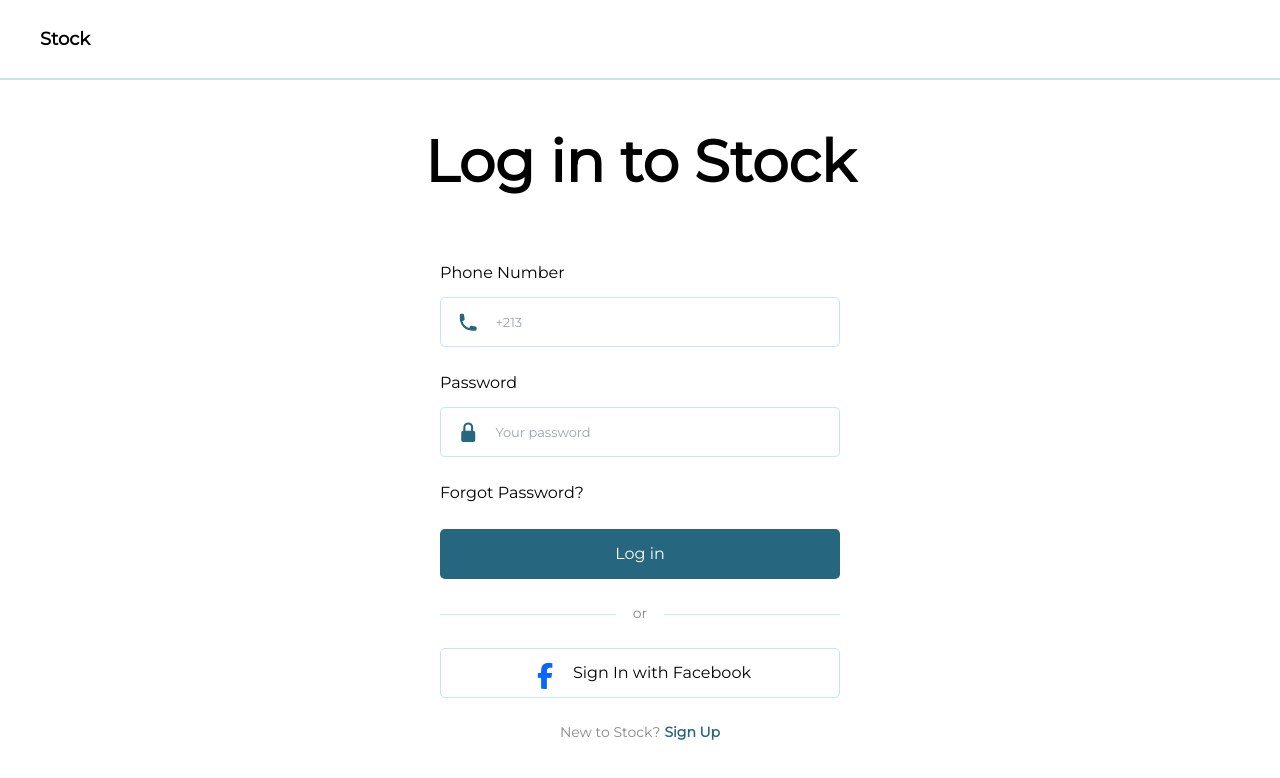
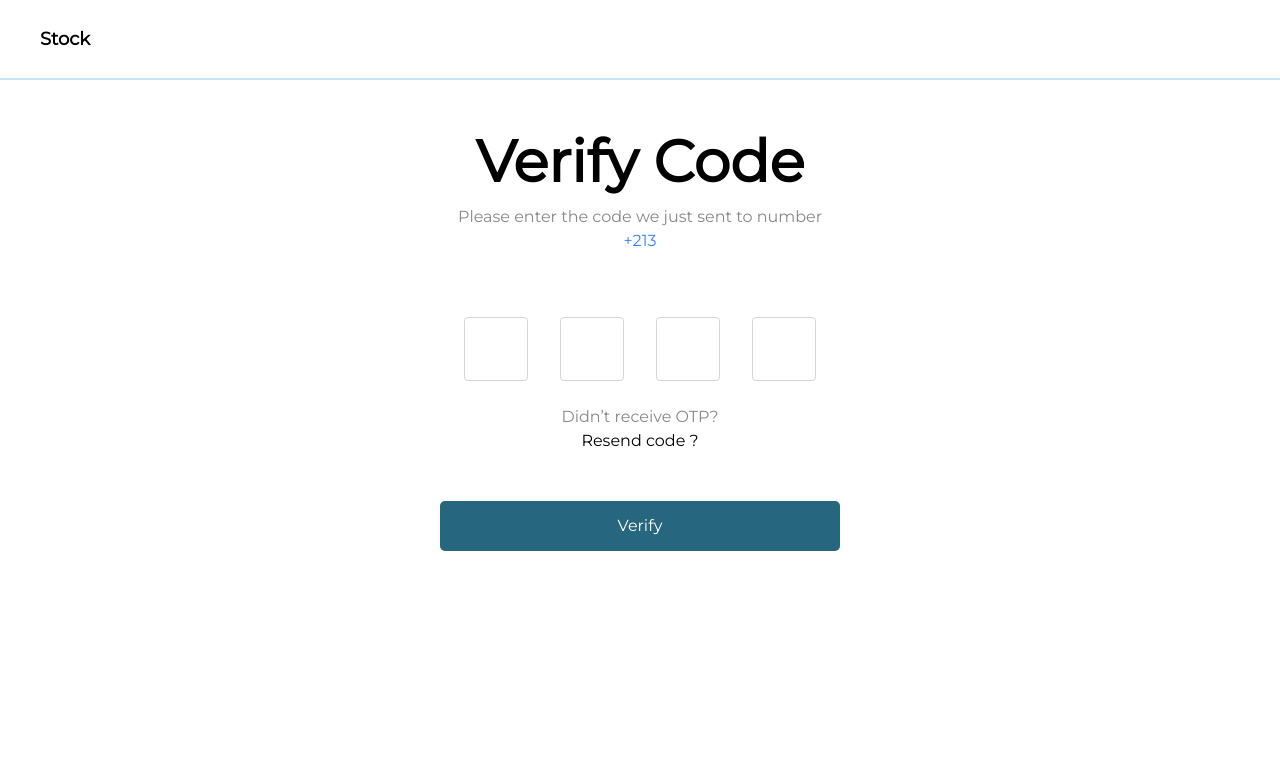
Before and after one commit to moumen26/Store_Web, a React (Vite) app: page /VerifyCode in a window 1280 px wide. Shown: the top 778 px of the page. Built offline with nearby package versions, Linux system fonts and the light colour scheme.

Commit message:
Verify Code Page

```diff
--- a/src/App.css
+++ b/src/App.css
@@ -27,6 +27,11 @@
   padding: 0;
   box-sizing: border-box;
   font-family: Montserrat;
+}
+
+.flexCol{
+  display: flex;
+  flex-direction: column;
 }
 
 .headerText {
@@ -238,6 +243,8 @@
   border-right: 1px solid var(--neutralColor);
   padding: 6% 1% 2% 1%;
 }
+
+
 
 aside ul {
   height: 100%;
--- a/src/App.jsx
+++ b/src/App.jsx
@@ -22,6 +22,7 @@
 import OrdersArchive from "./pages/OrdersArchive";
 import Fournisseurs from "./pages/Fournisseurs";
 import CreditOrders from "./pages/CreditOrders";
+import VerifyCode from "./pages/VerifyCode";
 
 function App() {
   const { user } = useAuthContext();
@@ -91,7 +92,7 @@
           />
           <Route
             path="/CreditOrders"
-            element={user ? <CreditOrders /> : <SignIn />}
+            element={user ? <CreditOrders- /> : <SignIn />}
           />
           <Route path="/Settings" element={user ? <Settings /> : <SignIn />} />
           <Route
@@ -124,6 +125,10 @@
             element={!user ? <SignUp /> : <Navigate to="/" />}
           />
           <Route
+            path="/VerifyCode"
+            element={!user ? <VerifyCode /> : <Navigate to="/" />}
+          />
+          <Route
             path="/SignIn"
             element={!user ? <SignIn /> : <Navigate to="/" />}
           />
--- a/src/pages/SignUp.jsx
+++ b/src/pages/SignUp.jsx
@@ -5,8 +5,15 @@
 import ButtonFacebok from "../components/ButtonFacebok";
 import InputForm from "../components/InputForm";
 import ButtonDark from "../components/ButtonDark";
+import { useNavigate } from "react-router-dom";
 
 export default function SignUp() {
+  const navigate = useNavigate();
+
+  const handleViewClick = () => {
+    navigate(`/VerifyCode`);
+  };
+
   return (
     <div className="signUp">
       <div className="w-full h-[80px] flex justify-between items-center pl-10 pr-10 border-b-2 border-[#C9E4EE]">
@@ -43,12 +50,15 @@
               <div className="lineOr"></div>
             </div>
             <InputForm
-              labelForm="Email Address"
-              inputType="email"
-              inputPlaceholder="example@gmail.com"
-              inputName="emailAddress"
+              labelForm="Phone Number"
+              inputType="phone"
+              inputPlaceholder="+213"
+              inputName="phoneNumber"
             />
-            <ButtonDark buttonSpan="Get Started - For Free" />
+            <ButtonDark
+              buttonSpan="Get Started - For Free"
+              setOnClick={handleViewClick}
+            />
             <span className="spanText spanBottom">
               Lorem ipsum dolor sit amet consectetur adipisicing elit. Commodi
               quibusdam cumque amet ipsum eligendi omnis, aut ipsam,
--- /dev/null
+++ b/src/pages/VerifyCode.jsx
@@ -0,0 +1,79 @@
+import React, { useState } from "react";
+import ButtonDark from "../components/ButtonDark";
+
+export default function VerifyCode() {
+  const [code, setCode] = useState(["", "", "", ""]);
+
+  const handleChange = (value, index) => {
+    if (value.match(/^[0-9]$/) || value === "") {
+      // Ensure only numeric values are allowed
+      const newCode = [...code];
+      newCode[index] = value;
+      setCode(newCode);
+
+      // Automatically focus the next input if the current one is filled
+      if (value !== "" && index < 3) {
+        document.getElementById(`input-${index + 1}`).focus();
+      }
+    }
+  };
+
+  const handleKeyDown = (e, index) => {
+    if (e.key === "Backspace" && code[index] === "" && index > 0) {
+      document.getElementById(`input-${index - 1}`).focus();
+    }
+  };
+
+  const handleSubmit = () => {
+    // Combine code into a single string and handle verification
+    const verificationCode = code.join("");
+    console.log("Verification Code Entered:", verificationCode);
+    // Perform verification action (e.g., API call)
+  };
+
+  return (
+    <div className="signIn">
+      <div className="w-full h-[80px] flex justify-between items-center pl-10 pr-10 border-b-2 border-[#C9E4EE]">
+        <h2 className="headerText logoText">Stock</h2>
+      </div>
+      <div className="signInContainer w-full flex items-center justify-center">
+        <div className="signInContainerRightContainer">
+          <div>
+            <h2 className="titleText text-center">Verify Code</h2>
+            <div className="flexCol items-center">
+              <span className="text-[#888888]">
+                Please enter the code we just sent to number
+              </span>
+              <span className="text-blue-500 text-center">+213</span>
+            </div>
+          </div>
+          <div className="flex justify-center space-x-8 mt-10">
+            {code.map((digit, index) => (
+              <input
+                key={index}
+                id={`input-${index}`}
+                type="text"
+                maxLength="1"
+                value={digit}
+                onChange={(e) => handleChange(e.target.value, index)}
+                onKeyDown={(e) => handleKeyDown(e, index)}
+                className="w-16 h-16 text-center text-2xl border border-gray-300 rounded focus:outline-none focus:ring-2 focus:ring-[#26667E]"
+              />
+            ))}
+          </div>
+          <div className="flexCol">
+            <span className="text-[#888888] text-center">
+              Didn’t receive OTP?
+            </span>
+            <a href="" className="text-center">
+              Resend code ?
+            </a>
+          </div>
+          <div className="mt-6 w-full">
+            <ButtonDark buttonSpan="Verify" setOnClick={handleSubmit} />
+          </div>
+        </div>
+      </div>
+    </div>
+  );
+}
```
